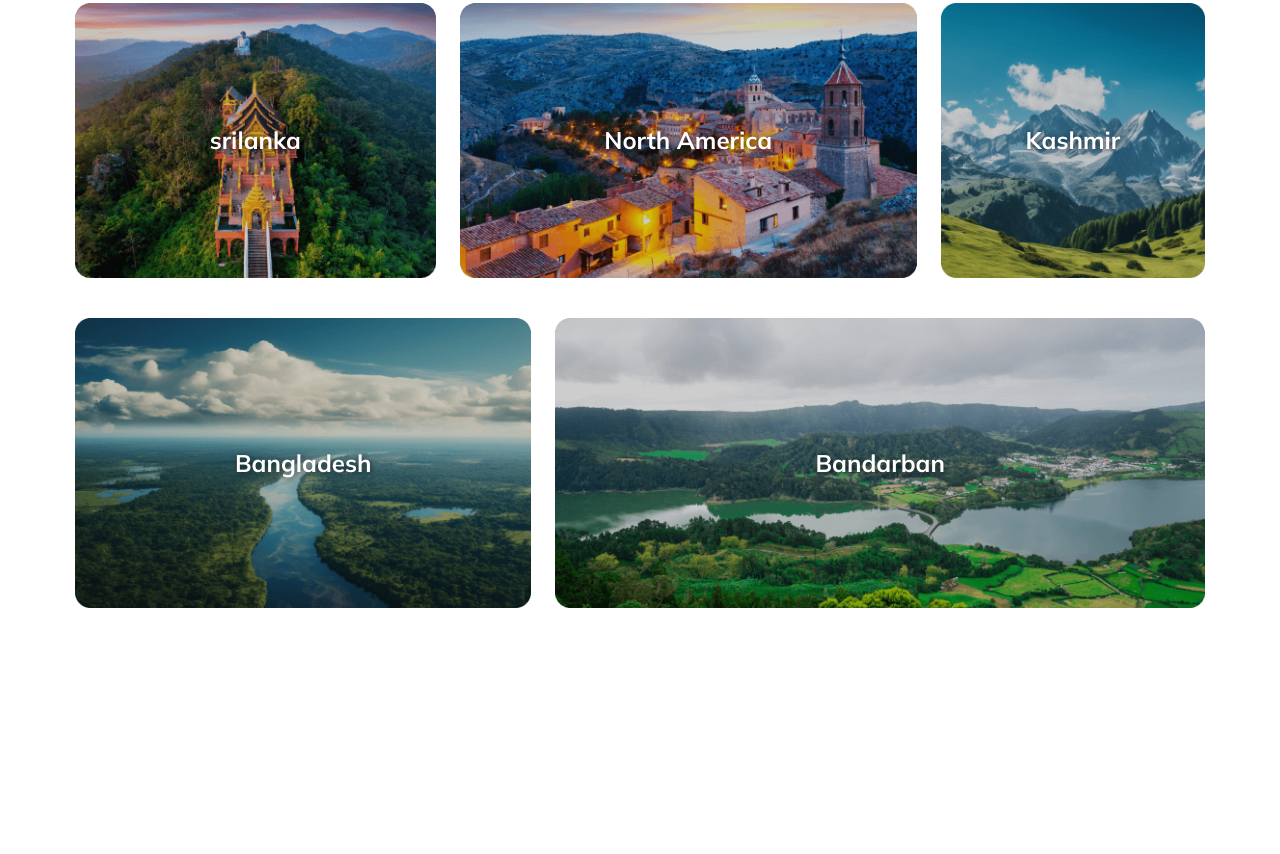
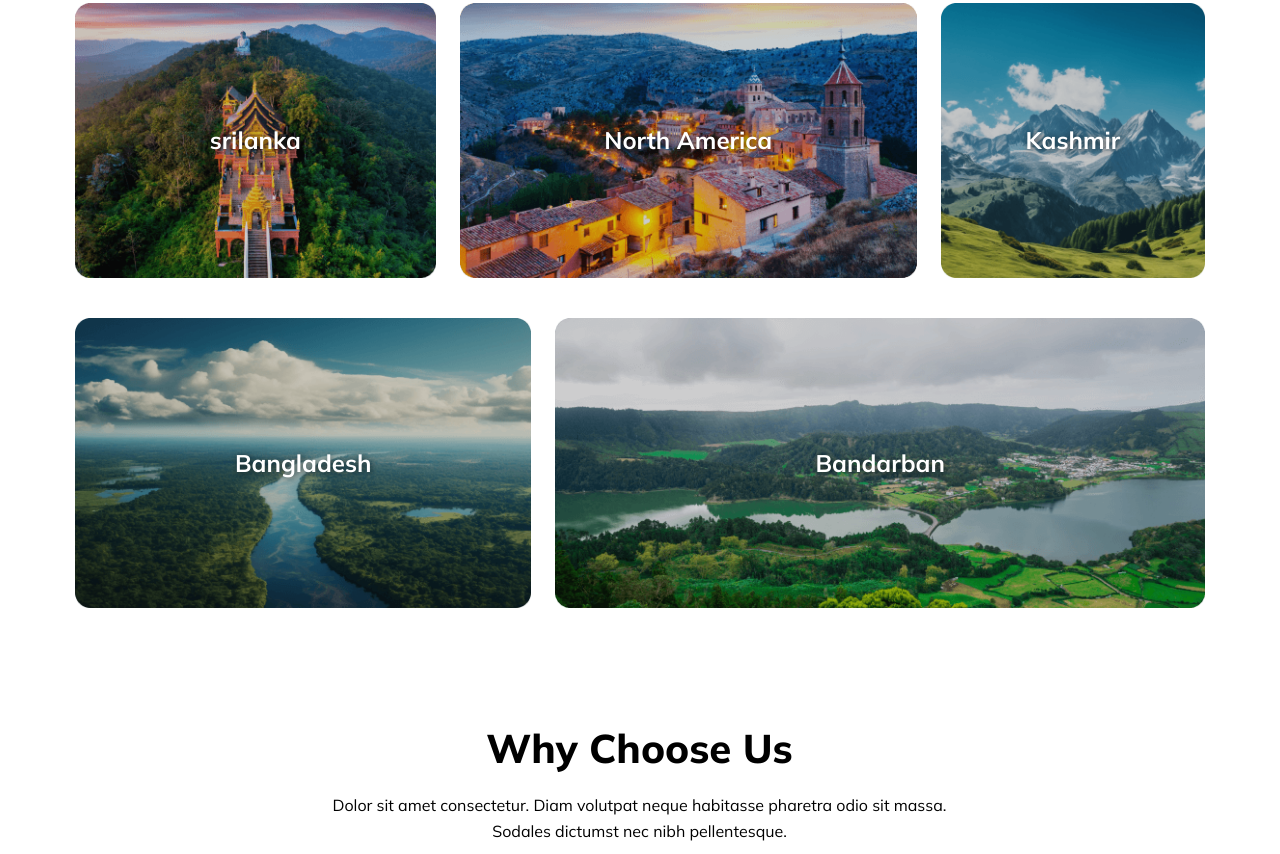
Before and after one commit to DevFahimHossain/Hero-Travel, a plain HTML site: page index.html in a window 1280 px wide. Shown: the part 2077-2931 px from the top of the page. Before the commit the page ends 2705 px from the top, so only its background shows below. Drawn offline with Linux system fonts and the light colour scheme.

Commit message:
chooseadd

```diff
--- a/index.html
+++ b/index.html
@@ -144,6 +144,13 @@
      </section>
 
      <!-- section 4 end  -->
+      <section class="Choose">
+      <div class="choose-us">
+        <h1>Why Choose Us</h1>
+        <p>Dolor sit amet consectetur. Diam volutpat neque habitasse pharetra odio sit massa. Sodales dictumst nec nibh pellentesque.</p>
+      </div>
+     </section>
+
   </main>
   <!-- Main Content End  -->
 </body>
--- a/responsive.css
+++ b/responsive.css
@@ -149,8 +149,26 @@ margin-left: -50px;
 .text{
   font-size: 1rem;
 }
+
+
+.choose-us{
+  max-width: 100%;
+  margin-left: -20px;
+}
+.choose-us h1{
+
+font-weight: 800;
+font-size: 20px;
+text-align: start;
 }
 
+.choose-us p{
+margin-top: 16px;
+font-weight: 400;
+font-size: 14px;
+margin-left:40px;
+}
+}
 
 /* Medium Device */
 @media  screen and (min-width:576px) and (max-width:992px){
--- a/style/style.css
+++ b/style/style.css
@@ -253,3 +253,32 @@ text-align: center;
 }
 
 /* section 4 end  */
+
+/* section 5 start  */
+
+.choose-us{
+  display: flex;
+  flex-direction: column;
+  align-items: center;
+  width: 643px;
+  height: 126px;
+  margin-left: 263px;
+
+}
+.choose-us H1{
+font-weight: 800;
+font-style: ExtraBold;
+font-size: 40px;
+line-height: 100%;
+letter-spacing: 0%;
+text-align: center;
+}
+.choose-us p{
+  margin-top: 24px;
+font-weight: 400;
+font-style: Regular;
+font-size: 16px;
+line-height: 26px;
+letter-spacing: 0%;
+text-align: center;
+}
```
